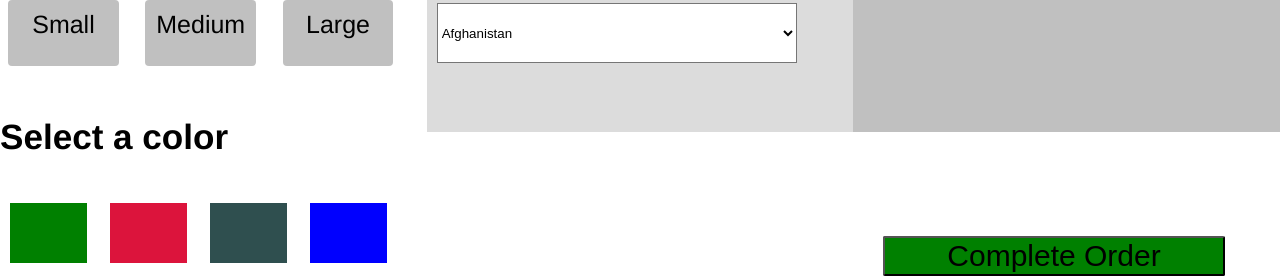
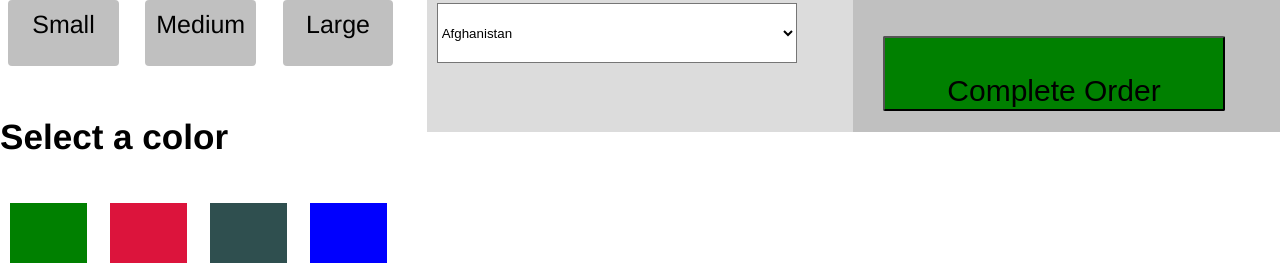
Before and after one commit to joshuasextondws2/SextonJoshuaDWS2, a website: page index.html in a window 1280 px wide. Shown: the part 676-952 px from the top of the page. Drawn offline with Linux system fonts and the light colour scheme.

Commit message:
removing the margin-top fromm my complete form button

```diff
--- a/scss/base/_base.scss
+++ b/scss/base/_base.scss
@@ -575,7 +575,7 @@ h3{
 		height: 2.5rem;
 		align-items: flex-end;
 		margin-left: 30px;
-		margin-top: 7rem;
+
 	}
 
 
```
Also changed, not shown: css/main.css, scss/main.scss (line endings or trailing spaces).
